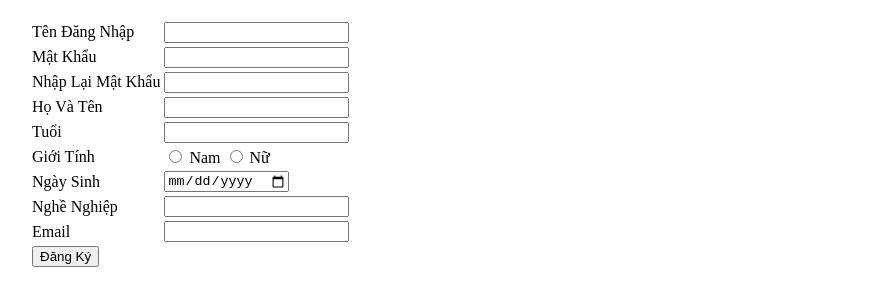
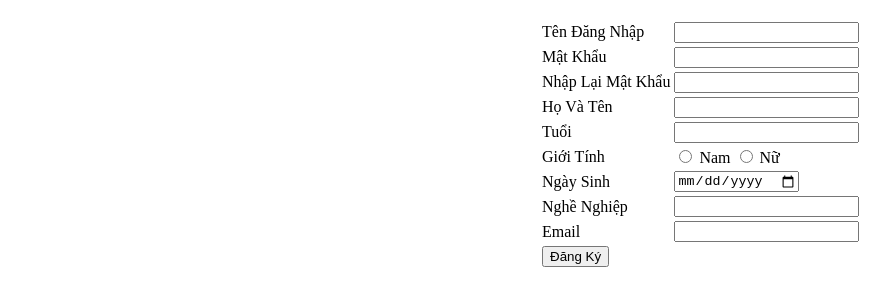
Before and after one commit to ducnm71/NguyenMinhDuc_C4EJS131, a plain HTML site: page Lesson3/PracticeLesson3.html in a window 1280 px wide. Shown: the part 61-366 px from the top of the page, without its empty margins (269-1159 px from the left). Drawn offline with Linux system fonts and the light colour scheme.

Commit message:
PracticeLesson3

```diff
--- a/Lesson3/PracticeLesson3.html
+++ b/Lesson3/PracticeLesson3.html
@@ -68,6 +68,6 @@
     }
 
     table {
-        margin-left: 290px;
+        margin-left: 800px;
     }
 </style>
```
